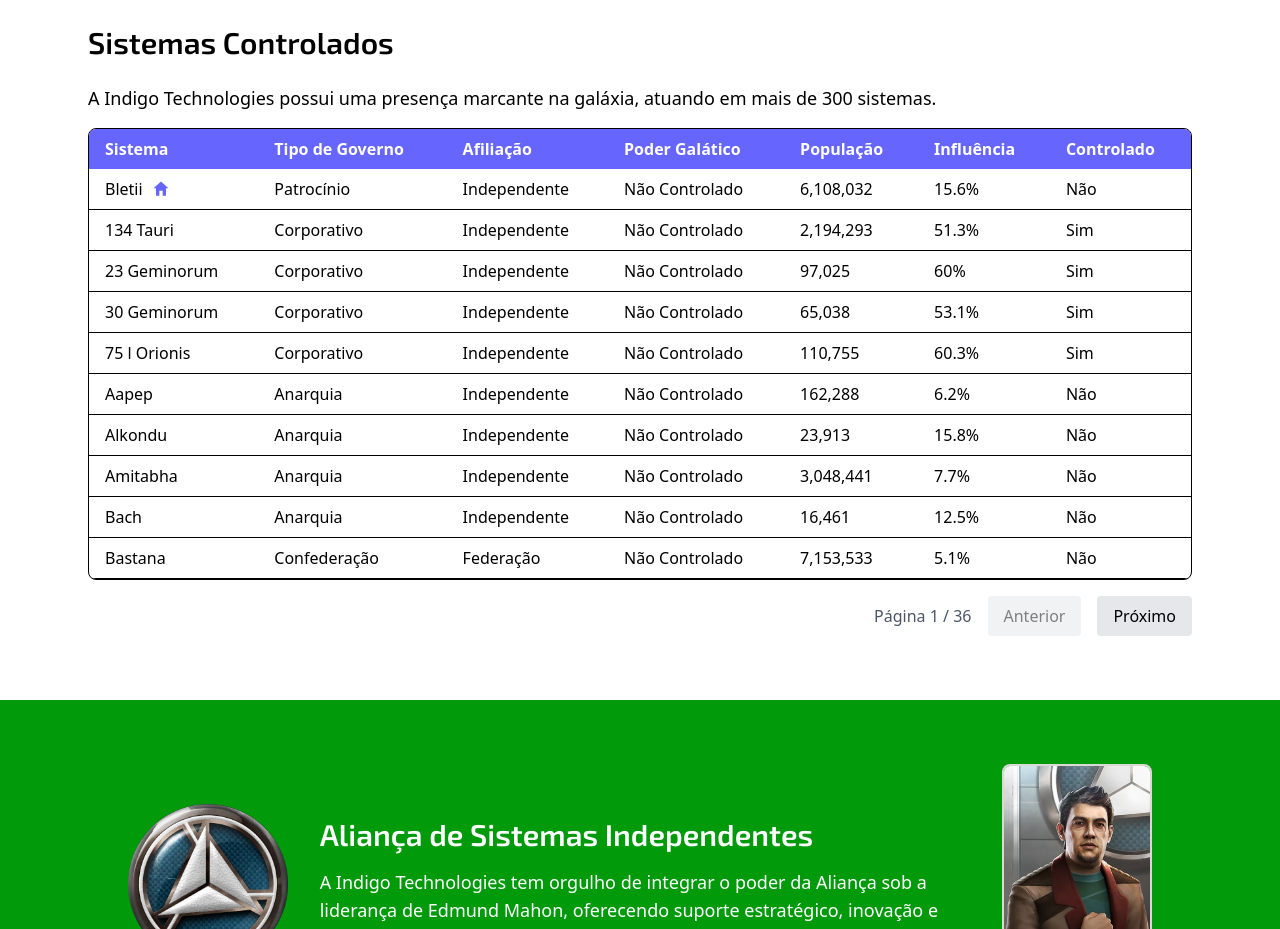
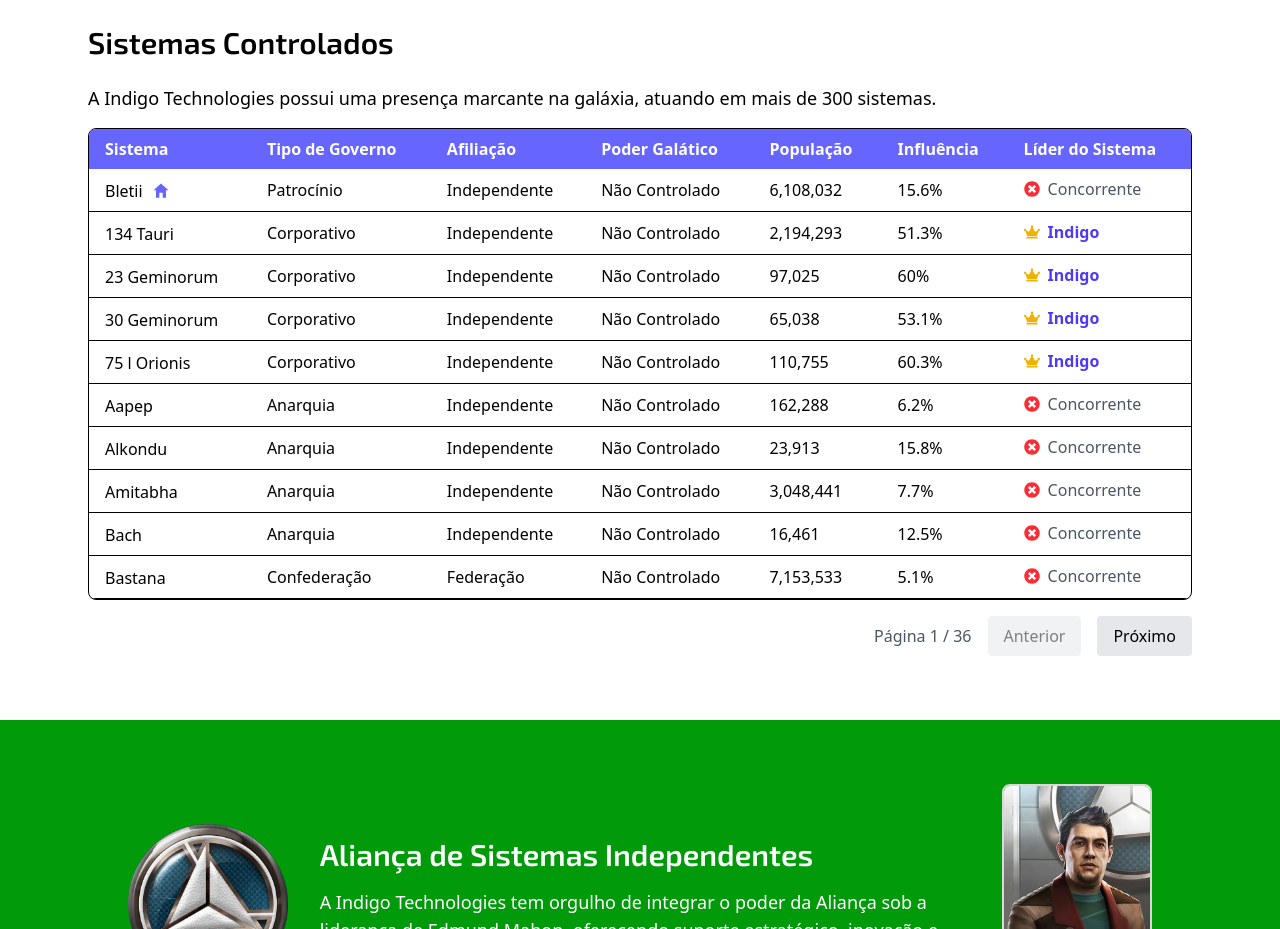
Before and after one commit to caiohrgm/indigo-website, a React (Vite) app in the folder project/: page / in a window 1280 px wide. Shown: the part 1720-2649 px from the top of the page. Built offline with nearby package versions, Linux system fonts and the light colour scheme.

Commit message:
Fixe system tables

```diff
--- a/project/package.json
+++ b/project/package.json
@@ -15,6 +15,7 @@
     "lucide-react": "^0.536.0",
     "react": "^19.1.0",
     "react-dom": "^19.1.0",
+    "react-icons": "^5.5.0",
     "tailwindcss": "^4.1.11"
   },
   "devDependencies": {
--- a/project/src/components/Systems.tsx
+++ b/project/src/components/Systems.tsx
@@ -1,5 +1,145 @@
+// import { useState } from "react";
+// import systems from "../data/systems.json";
+
+// export function Systems() {
+//   const [page, setPage] = useState(0);
+//   const pageSize = 10;
+
+//   const governmentTranslations: Record<string, string> = {
+//     Anarchy: "Anarquia",
+//     Communist: "Comunista",
+//     Confederacy: "Confederação",
+//     Cooperative: "Cooperativa",
+//     Corporate: "Corporativo",
+//     Democracy: "Democracia",
+//     Dictatorship: "Ditadura",
+//     Feudal: "Feudal",
+//     Patronage: "Patrocínio",
+//     "Prison Colony": "Colônia Penal",
+//     Theocracy: "Teocracia",
+//   };
+
+//   const allegianceTranslations: Record<string, string> = {
+//     Empire: "Império",
+//     Federation: "Federação",
+//     Independent: "Independente",
+//   };
+
+//   const sortedSystems = [...systems].sort((a, b) => {
+//     if (a.name === "Bletii") return -1;
+//     if (b.name === "Bletii") return 1;
+//     return a.name.localeCompare(b.name);
+//   });
+
+//   const totalPages = Math.ceil(sortedSystems.length / pageSize);
+//   const paginatedSystems = sortedSystems.slice(
+//     page * pageSize,
+//     (page + 1) * pageSize
+//   );
+
+//   return (
+//     <section id="systems" className="py-16 px-6 max-w-6xl mx-auto">
+//       <h3 className="text-3xl font-semibold mb-6 font-exo-2">Sistemas Controlados</h3>
+//       <p className="mb-4 text-lg">
+//         A Indigo Technologies possui uma presença marcante na galáxia, atuando em mais de 300 sistemas.
+//       </p>
+
+//       <div className="overflow-x-auto border rounded-lg">
+//         <table className="min-w-full border-collapse">
+//           <thead className="bg-[#6666FF] text-white">
+//             <tr>
+//               <th className="px-4 py-2 text-left">Sistema</th>
+//               <th className="px-4 py-2 text-left">Tipo de Governo</th>
+//               <th className="px-4 py-2 text-left">Afiliação</th>
+//               <th className="px-4 py-2 text-left">Poder Galático</th>
+//               <th className="px-4 py-2 text-left">População</th>
+//               <th className="px-4 py-2 text-left">Influência</th>
+//               <th className="px-4 py-2 text-left">Controlado</th>
+//             </tr>
+//           </thead>
+//           <tbody>
+//             {paginatedSystems.map((system, index) => {
+//               const influence =
+//                 typeof system.influence === "string"
+//                   ? parseFloat(system.influence.replace("%", ""))
+//                   : system.influence;
+
+//               const powerDisplay =
+//                 system.power?.toLowerCase() === "unoccupied"
+//                   ? "Não Controlado"
+//                   : system.power;
+
+//               return (
+//                 <tr key={index} className="border-b hover:bg-gray-50">
+//                   <td className="px-4 py-2 flex items-center gap-2">
+//                     {system.name}
+//                     {system.name === "Bletii" && (
+//                       <div className="relative group">
+//                         <svg
+//                           xmlns="http://www.w3.org/2000/svg"
+//                           viewBox="0 0 24 24"
+//                           fill="currentColor"
+//                           className="w-5 h-5 text-[#6666FF] cursor-pointer"
+//                         >
+//                           <path d="M12 3l9 8h-3v9h-4v-6h-4v6H6v-9H3l9-8z" />
+//                         </svg>
+//                         <div className="absolute left-full top-1/2 transform -translate-y-1/2 ml-2 w-45 p-2 text-sm text-white bg-dark-grey text-center rounded shadow opacity-0 group-hover:opacity-100 transition-opacity z-10">
+//                           Sistema natal da Indigo
+//                         </div>
+//                       </div>
+//                     )}
+//                   </td>
+//                   <td className="px-4 py-2">
+//                     {governmentTranslations[system.government] ??
+//                       system.government}
+//                   </td>
+//                   <td className="px-4 py-2">
+//                     {allegianceTranslations[system.allegiance] ??
+//                       system.allegiance}
+//                   </td>
+//                   <td className="px-4 py-2">{powerDisplay}</td>
+//                   <td className="px-4 py-2">
+//                     {system.population.toLocaleString()}
+//                   </td>
+//                   <td className="px-4 py-2">{influence}%</td>
+//                   <td className="px-4 py-2">
+//                     {system.is_leader === "yes" ? "Sim" : "Não"}
+//                   </td>
+//                 </tr>
+//               );
+//             })}
+//           </tbody>
+//         </table>
+//       </div>
+
+//       <div className="flex items-center justify-end gap-4 mt-4">
+//         <span className="text-gray-600">
+//           Página {page + 1} / {totalPages}
+//         </span>
+//         <button
+//           disabled={page === 0}
+//           onClick={() => setPage((p) => Math.max(p - 1, 0))}
+//           className="px-4 py-2 bg-gray-200 rounded disabled:opacity-50"
+//         >
+//           Anterior
+//         </button>
+//         <button
+//           disabled={(page + 1) * pageSize >= sortedSystems.length}
+//           onClick={() => setPage((p) => p + 1)}
+//           className="px-4 py-2 bg-gray-200 rounded disabled:opacity-50"
+//         >
+//           Próximo
+//         </button>
+//       </div>
+//     </section>
+//   );
+// }
+
+
 import { useState } from "react";
 import systems from "../data/systems.json";
+import { FaCrown, FaTimesCircle } from "react-icons/fa";
+
 
 export function Systems() {
   const [page, setPage] = useState(0);
@@ -54,7 +194,7 @@
               <th className="px-4 py-2 text-left">Poder Galático</th>
               <th className="px-4 py-2 text-left">População</th>
               <th className="px-4 py-2 text-left">Influência</th>
-              <th className="px-4 py-2 text-left">Controlado</th>
+              <th className="px-4 py-2 text-left">Líder do Sistema</th>
             </tr>
           </thead>
           <tbody>
@@ -73,21 +213,7 @@
                 <tr key={index} className="border-b hover:bg-gray-50">
                   <td className="px-4 py-2 flex items-center gap-2">
                     {system.name}
-                    {system.name === "Bletii" && (
-                      <div className="relative group">
-                        <svg
-                          xmlns="http://www.w3.org/2000/svg"
-                          viewBox="0 0 24 24"
-                          fill="currentColor"
-                          className="w-5 h-5 text-[#6666FF] cursor-pointer"
-                        >
-                          <path d="M12 3l9 8h-3v9h-4v-6h-4v6H6v-9H3l9-8z" />
-                        </svg>
-                        <div className="absolute left-full top-1/2 transform -translate-y-1/2 ml-2 w-45 p-2 text-sm text-white bg-dark-grey text-center rounded shadow opacity-0 group-hover:opacity-100 transition-opacity z-10">
-                          Sistema natal da Indigo
-                        </div>
-                      </div>
-                    )}
+                    {system.name === "Bletii" && <TooltipIcon />}
                   </td>
                   <td className="px-4 py-2">
                     {governmentTranslations[system.government] ??
@@ -102,9 +228,20 @@
                     {system.population.toLocaleString()}
                   </td>
                   <td className="px-4 py-2">{influence}%</td>
-                  <td className="px-4 py-2">
-                    {system.is_leader === "yes" ? "Sim" : "Não"}
+                  <td className="px-4 py-2 flex items-center gap-2">
+                    {system.is_leader === "yes" ? (
+                      <>
+                        <FaCrown className="text-yellow-500" title="Controlado pela Indigo" />
+                        <span className="text-indigo-600 font-semibold">Indigo</span>
+                      </>
+                    ) : (
+                      <>
+                        <FaTimesCircle className="text-red-500" title="Sistema concorrente" />
+                        <span className="text-gray-600">Concorrente</span>
+                      </>
+                    )}
                   </td>
+
                 </tr>
               );
             })}
@@ -134,3 +271,33 @@
     </section>
   );
 }
+
+// Componente auxiliar para tooltip com suporte a mobile
+function TooltipIcon() {
+  const [showTooltip, setShowTooltip] = useState(false);
+
+  const toggleTooltip = () => setShowTooltip((prev) => !prev);
+
+  return (
+    <div
+      className="relative group md:hover:opacity-100"
+      onClick={toggleTooltip}
+    >
+      <svg
+        xmlns="http://www.w3.org/2000/svg"
+        viewBox="0 0 24 24"
+        fill="currentColor"
+        className="w-5 h-5 text-[#6666FF] cursor-pointer"
+      >
+        <path d="M12 3l9 8h-3v9h-4v-6h-4v6H6v-9H3l9-8z" />
+      </svg>
+      <div
+        className={`absolute left-full top-1/2 transform -translate-y-1/2 ml-2 w-44 p-2 text-sm text-white bg-dark-grey text-center rounded shadow z-10 transition-opacity ${
+          showTooltip ? "opacity-100" : "opacity-0 md:group-hover:opacity-100"
+        }`}
+      >
+        Sistema natal da Indigo
+      </div>
+    </div>
+  );
+}
```
Also changed, not shown: 1 other file (tests, documents, lock files or other folders).
